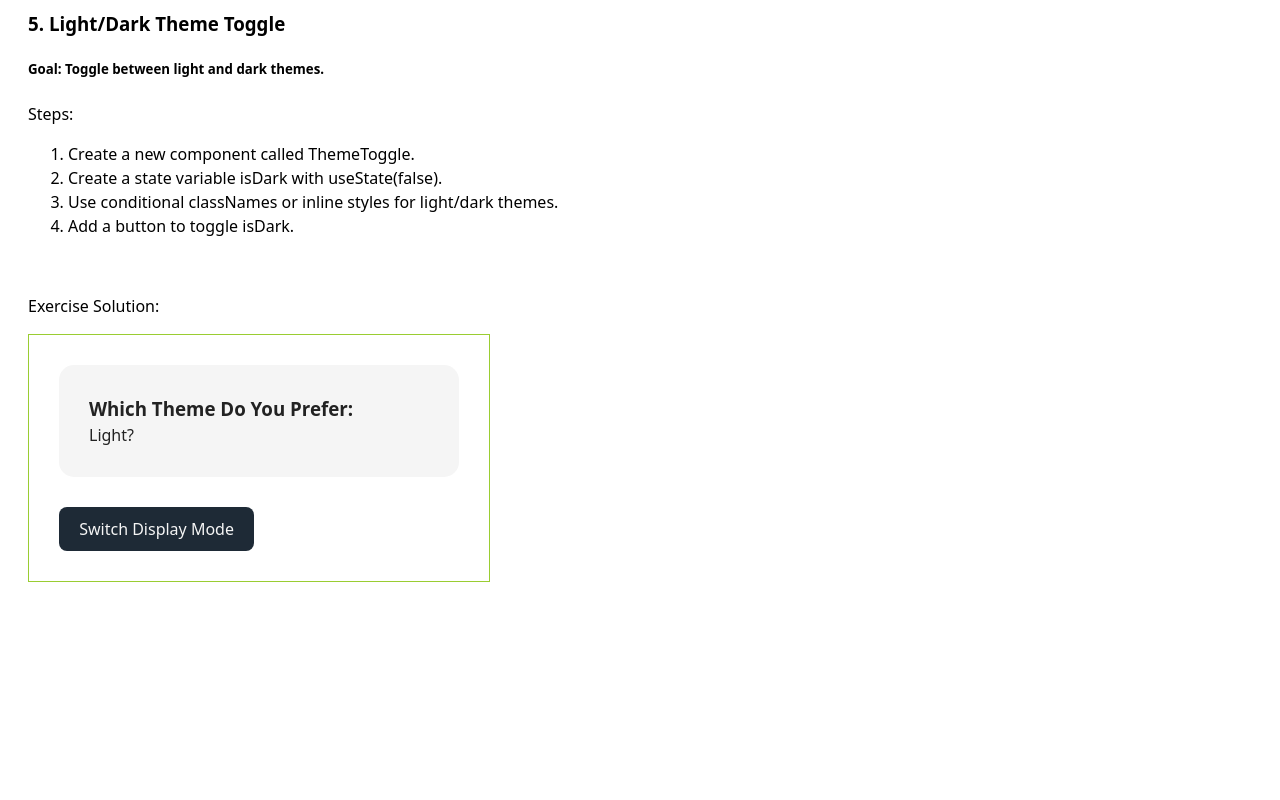
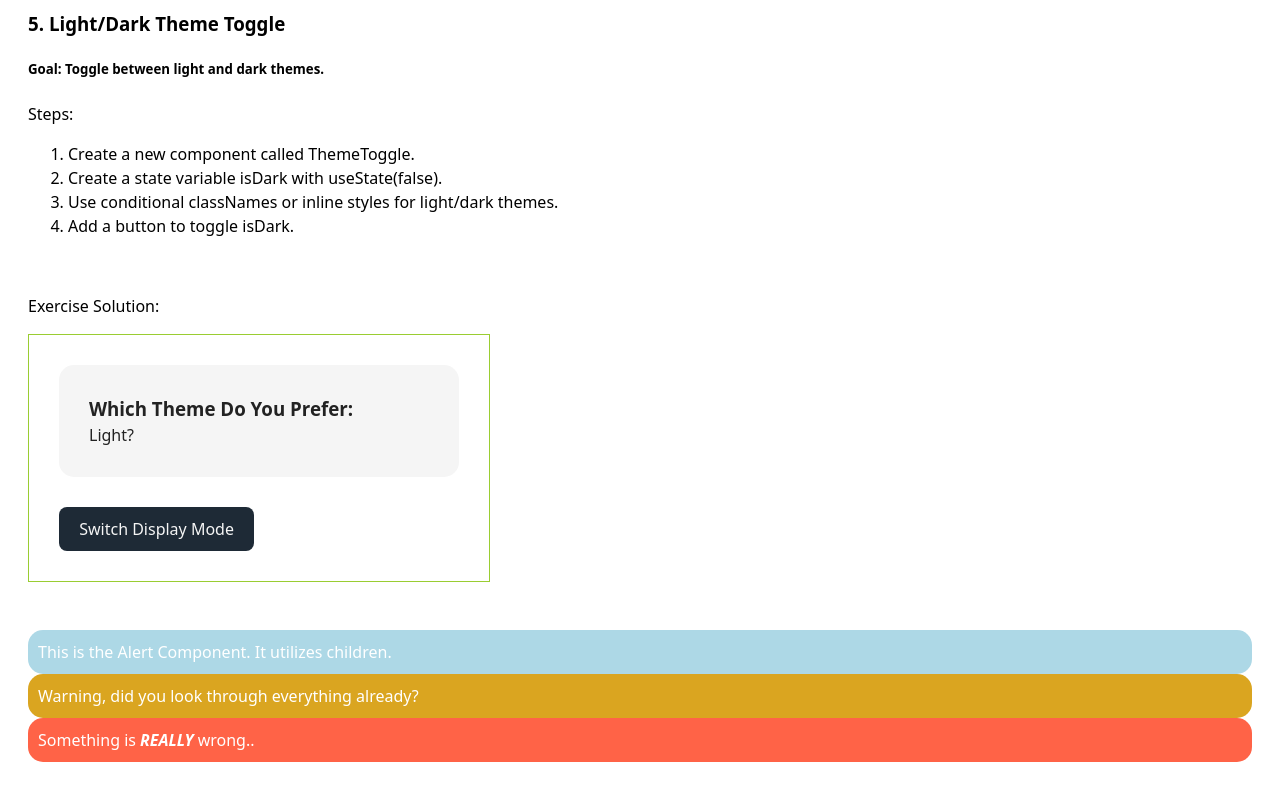
Before and after one commit to Bateeters/React-Exercises-Pt2, a React app in the folder React Exercises Pt2/: page / in a window 1280 px wide. Shown: the part 2302-3102 px from the top of the page. Before the commit the page ends 2988 px from the top, so only its background shows below. Built offline with nearby package versions, Linux system fonts and the light colour scheme; the HTML template or start-up script is replaced by a standard one.

Commit message:
Created the Alert.jsx component, utilizes children

```diff
--- /dev/null
+++ b/React Exercises Pt2/src/components/Alert.jsx
@@ -0,0 +1,20 @@
+function Alert({type = "info", children}) {
+    const colors = {
+        info: "lightblue",
+        warning: "goldenrod",
+        danger: "tomato"
+    };
+
+    return (
+        <div style={{
+            backgroundColor: colors[type],
+            color: "white",
+            padding: "10px",
+            borderRadius: "15px"
+        }}>
+            {children}
+        </div>
+    )
+}
+
+export default Alert
--- a/React Exercises Pt2/src/pages/HomePage.jsx
+++ b/React Exercises Pt2/src/pages/HomePage.jsx
@@ -13,6 +13,7 @@ import TodoList from '../components/TodoList'
 import ToggleMessage from '../components/ToggleMessage'
 import ValidatedForm from '../components/ValidatedForm'
 import ListGroup from '../components/ListGroup'
+import Alert from '../components/Alert'
 import '../css/App.css'
 import '../css/Themes.css'
 import { ThemeContext } from '../context/ThemeContext'
@@ -31,7 +32,20 @@ function HomePage() {
 
   const beginnerExercises = [
     <h1>Beginner Exercises</h1>,
-    <Counter/>, <LiveText/>, <ToggleMessage/>, <TodoList/>, <ThemeToggle/>
+    <Counter/>,
+    <LiveText/>,
+    <ToggleMessage/>,
+    <TodoList/>,
+    <ThemeToggle/>,
+    <Alert>
+      This is the Alert Component. It utilizes children.
+    </Alert>,
+    <Alert type='warning'>
+      Warning, did you look through everything already?
+    </Alert>,
+    <Alert type='danger'>
+      Something is <strong><em>REALLY</em></strong> wrong..
+    </Alert>
   ]
 
   const intermediateExercises = [
```
